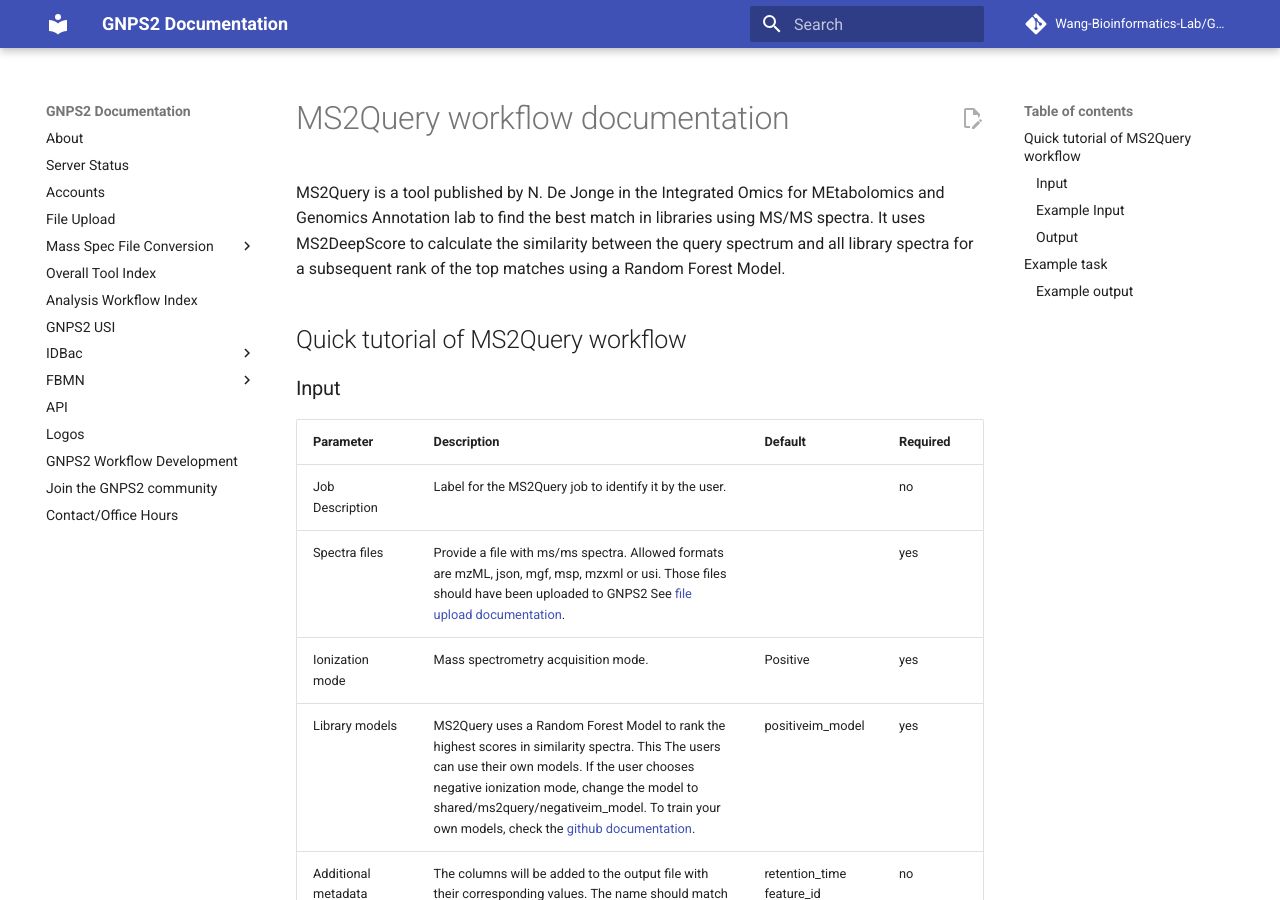
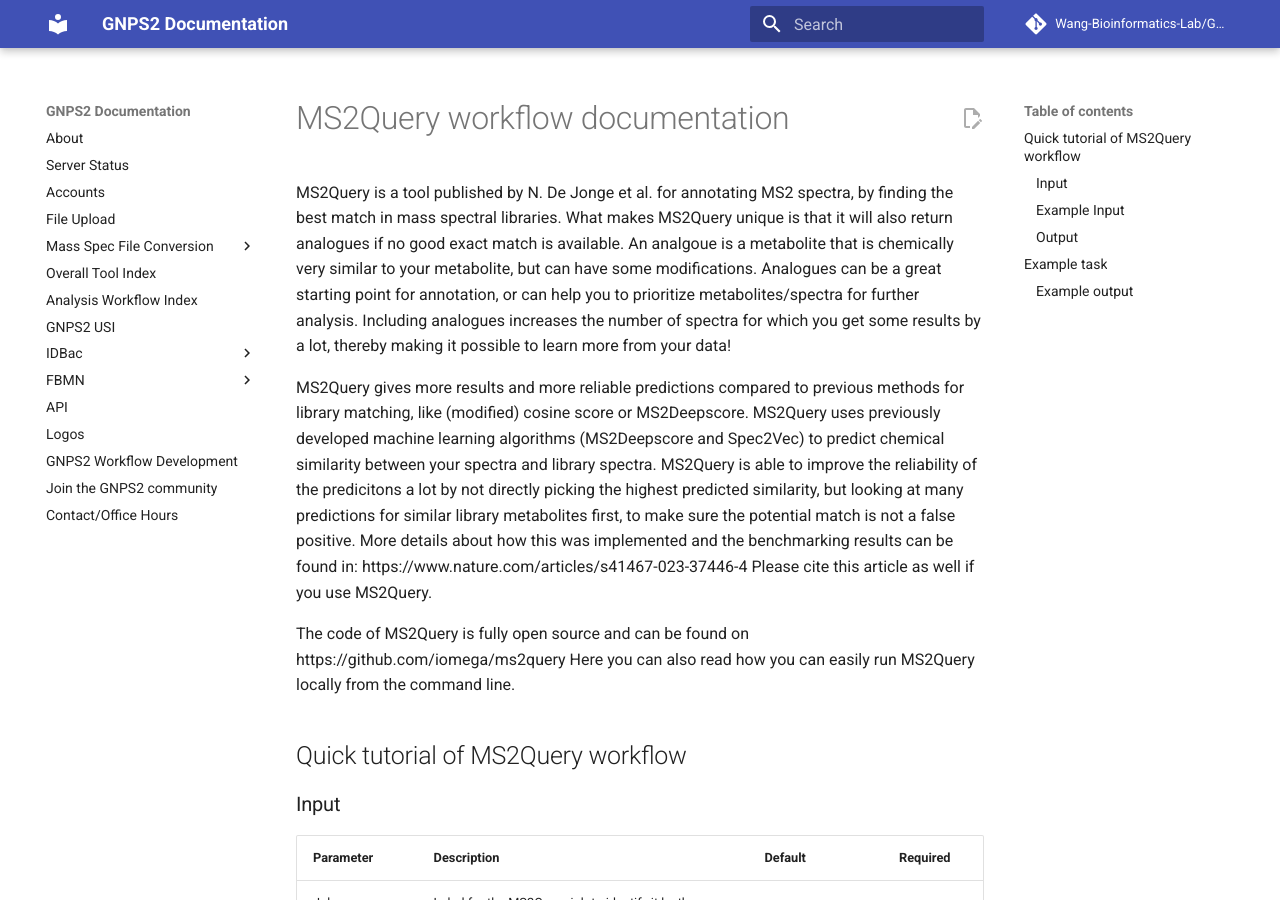
Before and after one commit to Wang-Bioinformatics-Lab/GNPS2_Documentation, an MkDocs documentation site: the page built from docs/ms2query_doc.md, in a window 1280 px wide and 900 px high. Built offline with MkDocs 1.6.1 and Material for MkDocs 9.7.7, drawn with Linux system fonts in a browser that asks for light colours; comment, search, counter and statistics services are not loaded; some of the changed text lies outside the part shown.

Commit message:
Update ms2query_doc.md

```diff
--- a/docs/ms2query_doc.md
+++ b/docs/ms2query_doc.md
@@ -1,7 +1,17 @@
 # MS2Query workflow documentation
 
-MS2Query is a tool published by N. De Jonge in the Integrated Omics for MEtabolomics and Genomics Annotation lab to find the best match in libraries using MS/MS spectra. It uses MS2DeepScore to calculate the similarity between
-the query spectrum and all library spectra for a subsequent rank of the top matches using a Random Forest Model.
+MS2Query is a tool published by N. De Jonge et al. for annotating MS2 spectra, by finding the best match in mass spectral libraries.
+What makes MS2Query unique is that it will also return analogues if no good exact match is available. An analgoue is a metabolite that is chemically very similar to your metabolite, but can have some modifications. Analogues can be a great starting point for annotation, or can help you to prioritize metabolites/spectra for further analysis.
+Including analogues increases the number of spectra for which you get some results by a lot, thereby making it possible to learn more from your data!
+
+MS2Query gives more results and more reliable predictions compared to previous methods for library matching, like (modified) cosine score or MS2Deepscore.
+MS2Query uses previously developed machine learning algorithms (MS2Deepscore and Spec2Vec) to predict chemical similarity between your spectra and library spectra.
+MS2Query is able to improve the reliability of the predicitons a lot by not directly picking the highest predicted similarity, but looking at many predictions for similar library metabolites first, to make sure the potential match is not a false positive.
+More details about how this was implemented and the benchmarking results can be found in: https://www.nature.com/articles/s41467-023-37446-4 Please cite this article as well if you use MS2Query.
+
+The code of MS2Query is fully open source and can be found on https://github.com/iomega/ms2query
+Here you can also read how you can easily run MS2Query locally from the command line.
+
 
 ## Quick tutorial of MS2Query workflow
 
@@ -56,9 +66,12 @@
 
 ![MS2Query annotations results example](./img/workflows/ms2query/ms2query_annotations_csv.png)
 
-# Full tutorial of MS2Query
+# Interpretation results
 
-TODO Niek
+As output a csv file is returned. For each of your input spectra MS2Query predicts a library match. It is important to check the ms2query_model_prediction column. This column contains a score, which indicates the likelihood that the found match is a good match. This score ranges between 0 and 1, the closer this score is to 1 the more likely that it is a good match/analogue. It is important to use this score to select only the reliable hits, since a prediction is given for each spectrum, regardless of the ms2query score. There is no strict minimum for this score, but the higher the MS2Query model prediction the more likely it is a good match/analogue. It will depend on your research goal, what a good threshold is. If a high recall is important you might want a low threshold and if a high reliability is more important you might want a high threshold. To give a general indication, a score > 0,7 has many good analogues and exact matches. In the range of 0.6-0.7, the results can still be useful, but should be analysed with more caution and results below 0.6 can often best be discarded.
+
+MS2Query does not need two different workflows for searching for analogues and searching for exact matches, it automatically selects the most likely library spectra. If it is important to separate potential exact matches from potential analogues for your research question, the column with the precursor mz difference can be used to separate these results, since exact matches should have no precursor mz difference.
+The columns completely to the right are estimated molecular classes based on the molecular structure of the predicted library molecule, these columns can be used to get a quick overview of the kind of compounds that were found.
 
 ## Citation
 
```
